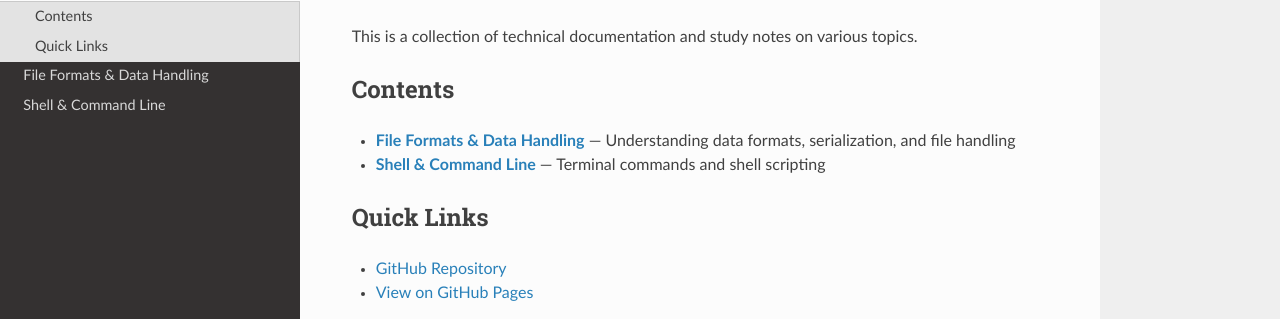
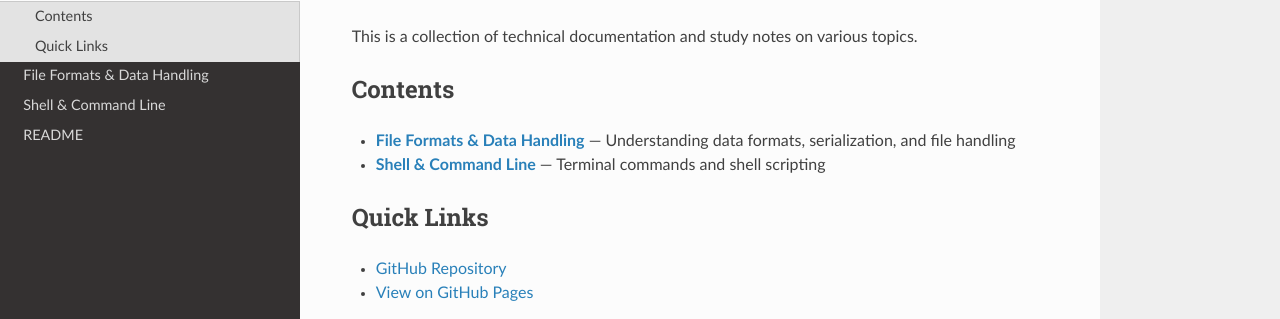
Before and after one commit to aloktripathi1/tds-notes, an MkDocs documentation site: the page built from docs/index.md, in a window 1280 px wide. Shown: the part 135-454 px from the top of the page. Built offline with MkDocs 1.6.1, drawn with Linux system fonts in a browser that asks for light colours; nearby versions of some CDN libraries.

Commit message:
Fix file paths and add GitHub Actions write permissions

```diff
--- a/mkdocs.yml
+++ b/mkdocs.yml
@@ -22,3 +22,4 @@ nav:
   - Home: index.md
   - File Formats & Data Handling: '1. File Formats & Data Handling.md'
   - Shell & Command Line: '2. Shell & Command Line.md'
+  - README: ../README.md
```
Also changed, not shown: 1 other file.
